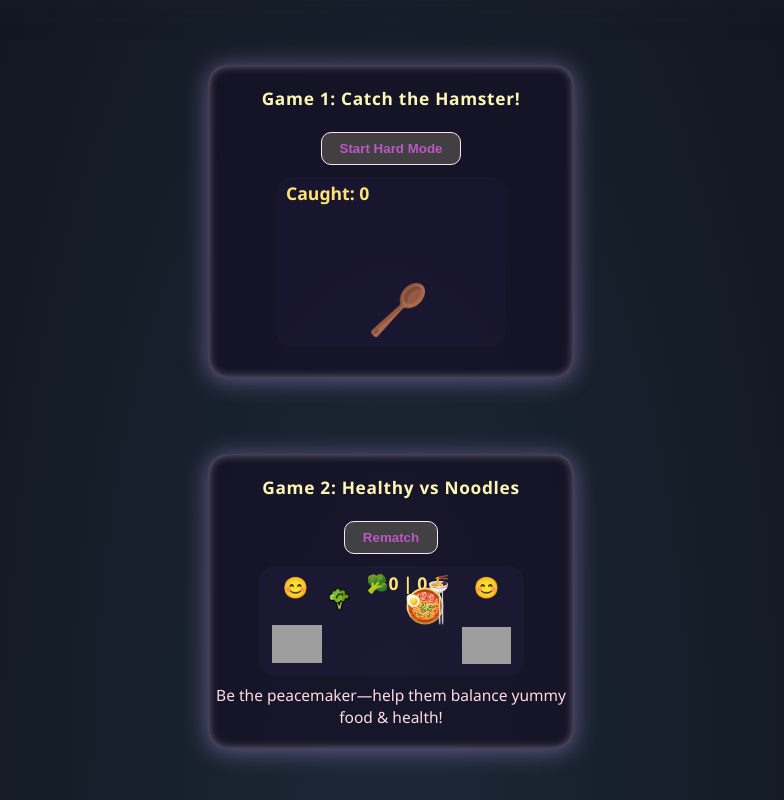
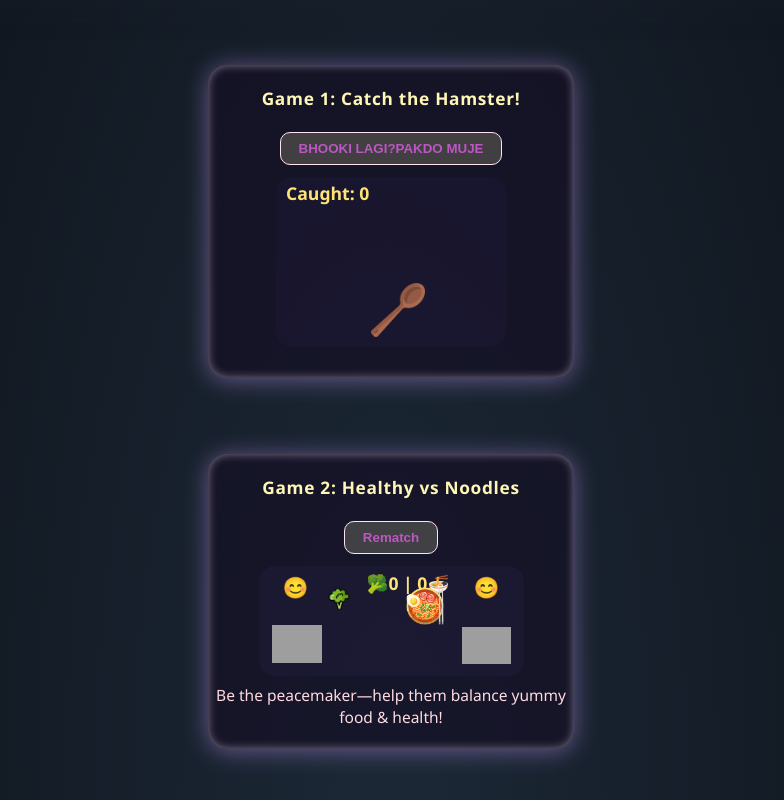
Before and after one commit to arya7777777/6-MONTH, a plain HTML site: page index.html in a window 1280 px wide. Shown: the part 880-1680 px from the top of the page, without its empty margins (249-1033 px from the left). Drawn offline with Linux system fonts and the light colour scheme; grey boxes are pictures that could not be loaded.

Commit message:
Update index.html

```diff
--- a/index.html
+++ b/index.html
@@ -79,7 +79,7 @@
   <!-- Game 1: Catch the Hamster -->
   <div class="game-section" id="hamsterGame">
     <h2>Game 1: Catch the Hamster!</h2>
-    <button id="hamsterStartBtn" style="margin:7px 0 12px 0;border-radius:10px;background:#fff7b830;padding:8px 18px;border:1.4px solid #ffe3f5;color:#bc57c4;cursor:pointer;font-weight:bold;">Start Hard Mode</button>
+    <button id="hamsterStartBtn" style="margin:7px 0 12px 0;border-radius:10px;background:#fff7b830;padding:8px 18px;border:1.4px solid #ffe3f5;color:#bc57c4;cursor:pointer;font-weight:bold;">BHOOKI LAGI?PAKDO MUJE</button>
     <div id="hamster-area" style="position:relative;width:230px;height:170px;margin:0 auto;background:#29214a33;border-radius:16px;">
       <!-- Hamster image (add hamster.png in folder) -->
       <img id="hamster" src="animal.png" alt="hamster missing" style="width:64px; position:absolute; top:55px; left:70px; transition:.12s; z-index:2; display:none;">
```
